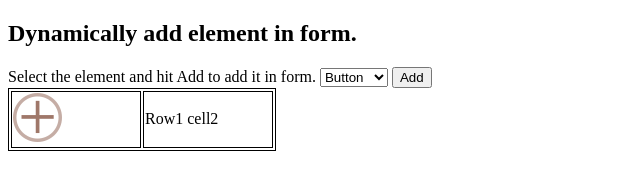
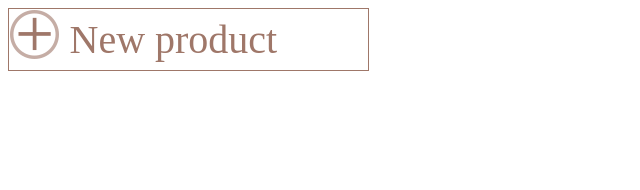
Before and after one commit to imendi7/dynamic_table_test, a plain HTML site: page index.html in a window 1280 px wide. Shown: the whole page, without its empty margins (0-640 px from the left). Drawn offline with Linux system fonts and the light colour scheme.

Commit message:
Finished table

```diff
--- a/index.html
+++ b/index.html
@@ -9,25 +9,21 @@
 
 <BODY>
 	<FORM>
-		<H2>Dynamically add element in form.</H2>
-		Select the element and hit Add to add it in form.
 
-		<SELECT name="element">
+		<SELECT name="element" style="display: none">
 			<OPTION value="button">Button</OPTION>
 			<OPTION value="text">Textbox</OPTION>
 			<OPTION value="radio">Radio</OPTION>
 		</SELECT>
 
-		<INPUT type="button" value="Add" onclick="addElement(document.forms[0].element.value)" />
-
 		<table id="myTable">
-			<col width="130">
-			<col width="130">
+			<col width="60px">
+			<col width="300px">
 			<tr>
 				<td>
 					<input type="image" src="plus.png" id="button0" onclick="clickOnButton(this.id); return false"></input>
 				</td>
-				<td>Row1 cell2</td>
+				<td>New product</td>
 			</tr>
 		</table>
 		<br>
--- a/style.css
+++ b/style.css
@@ -1,12 +1,20 @@
 table{
-    border: 1px solid black;
+    border: 1px solid #9F7769;
+    border-collapse: collapse
   }
 
-td {
-    width:30px;
-    border: 1px solid black;
+td, tr {
+    color: #9F7769;
+    font-size: 40px;
+    height: 49px
   }
+.element_button{
+  background: none;
+  border: none;
+  color: #9F7769;
+  font-size: 40px
 
+}
 
 
 .table_btn {
--- a/table.js
+++ b/table.js
@@ -8,45 +8,29 @@ function addElement(type) {
     i +=1;
 
     //Create an input type dynamically.
-    var element = document.createElement("input");
+    var element1 = document.createElement("input");
+    var element2 = document.createElement("button");
     var button_name = "button" + (i-counter.length)
-    console.log(button_name)
+    var elem_name = "elem" + (i-counter.length)
 
     //Assign different attributes to the element.
 
-    element.setAttribute("id", button_name)
-    element.setAttribute("type", "image")
-    element.setAttribute("onclick", "clickOnButton(this.id); return false")
-    element.setAttribute("src", "plus.png")
+    element1.setAttribute("id", button_name)
+    element1.setAttribute("type", "image")
+    element1.setAttribute("onclick", "clickOnButton(this.id); return false")
+    element1.setAttribute("src", "plus.png")
 
-
-
+    element2.setAttribute("id", elem_name)
+    element2.setAttribute("type", "button")
+    element2.setAttribute("class", "element_button")
+    element2.setAttribute("onclick", "clickOnButton(this.id); return false")
+    element2.innerHTML = "Aaaaaa"
 
     while(j<(i-counter.length)){
         ////////////Bug - it is trying to set attribute minus.png to rows that are already deleted
         document.getElementById("button"+j).setAttribute("src", "minus.png")
         j +=1;
     }
-    console.log("aaaaaaaaaaaaaaa")
-    console.log("aaaaaaaaaaaaaaa")
-    console.log("aaaaaaaaaaaaaaa")
-    console.log("aaaaaaaaaaaaaaa")
-    console.log("aaaaaaaaaaaaaaa")
-    console.log("aaaaaaaaaaaaaaa")
-    console.log("aaaaaaaaaaaaaaa")
-    console.log("aaaaaaaaaaaaaaa")
-    console.log("aaaaaaaaaaaaaaa")
-    console.log("aaaaaaaaaaaaaaa")
-    console.log("aaaaaaaaaaaaaaa")
-    console.log("aaaaaaaaaaaaaaa")
-    console.log("aaaaaaaaaaaaaaa")
-    console.log("aaaaaaaaaaaaaaa")
-    console.log("aaaaaaaaaaaaaaa")
-    console.log("aaaaaaaaaaaaaaa")
-    console.log("aaaaaaaaaaaaaaa")
-    console.log("aaaaaaaaaaaaaaa")
-    console.log("aaaaaaaaaaaaaaa")
-    console.log("aaaaaaaaaaaaaaa")
 
 
     console.log("i-counter.length: " + (i-counter.length))
@@ -55,8 +39,8 @@ function addElement(type) {
     var row = table.insertRow(i-counter.length);
     var cell1 = row.insertCell(0);
     var cell2 = row.insertCell(1);
-    cell1.appendChild(element);
-    cell2.innerHTML = "NEW CELL"+i;
+    cell1.appendChild(element1);
+    cell2.appendChild(element2);
 
 
     //Append the element in page (in span).
@@ -79,11 +63,16 @@ function clickOnButton(clicked_id){
 
 function removeElement(clicked_id) {
 
-    var k = 0;
-    var u = 0;
 
     idx = parseInt(clicked_id.slice(6,clicked_id.length));
 
+    console.log("index: ",idx)
+
+    document.getElementById("myTable").rows[idx].style.display = "none";
+
+    console.log(document.getElementById("myTable").rows[idx].style.display)
+
+    /*
     counter.push(idx)
 
     while (k<idx){
@@ -95,6 +84,7 @@ function removeElement(clicked_id) {
 
     var table = document.getElementById("myTable");
     var row = table.deleteRow(idx-u);
+    */
 
     return false;
 };
```
